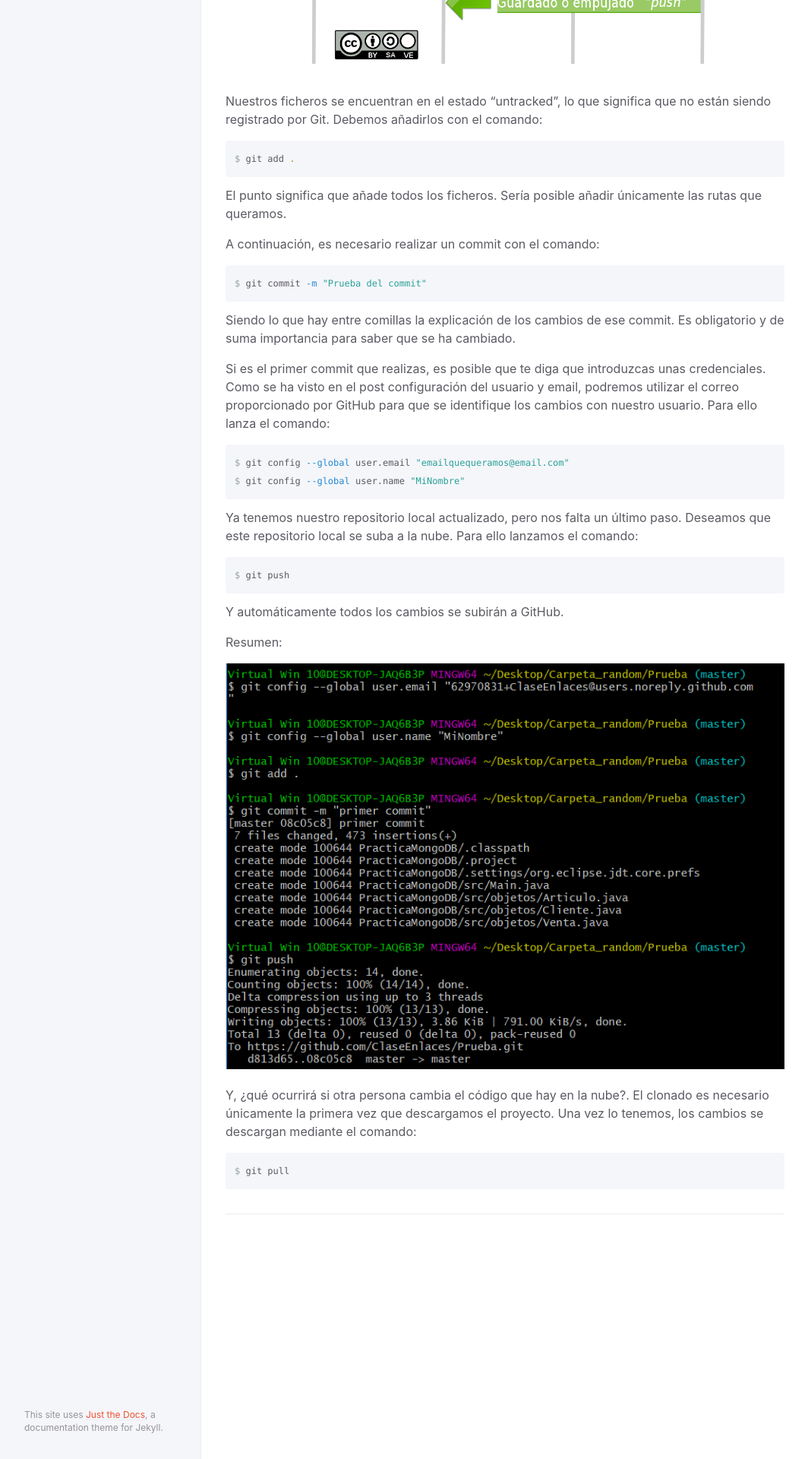
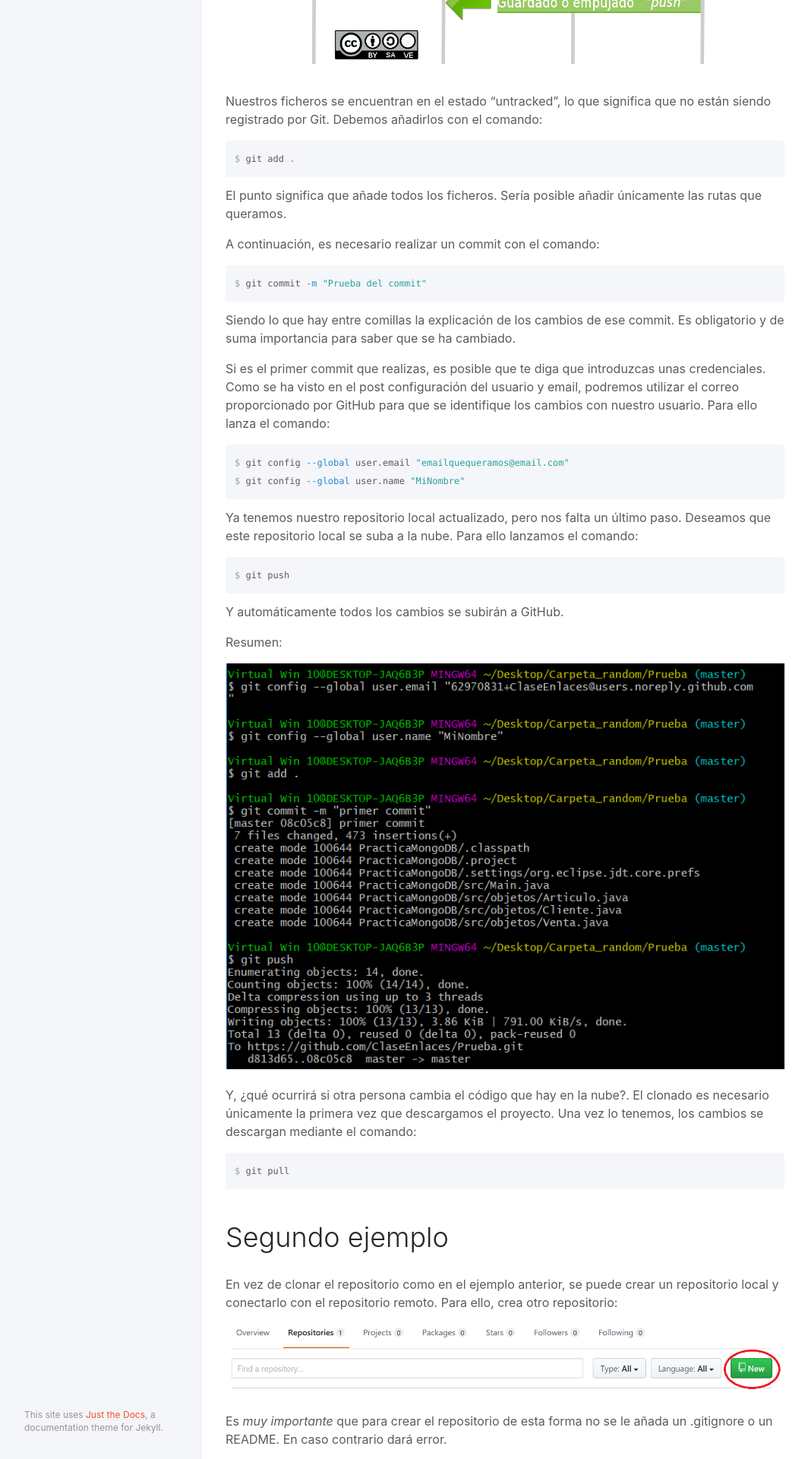
Before and after one commit to Manuel-Ag/Tutorial-Git-GitHub, a Jekyll site: the page built from docs/docs/git_github/2020-03-25-comandos.markdown, in a window 1280 px wide. Shown: the part 3080-5000 px from the top of the page at 76% size, without its empty margins (107-1171 px from the left). Built offline with Jekyll 4.4.1, drawn with Linux system fonts in a browser that asks for light colours.

Commit message:
Post comandos

````diff
--- a/docs/docs/git_github/2020-03-25-comandos.markdown
+++ b/docs/docs/git_github/2020-03-25-comandos.markdown
@@ -93,3 +93,33 @@ Y, ¿qué ocurrirá si otra persona cambia el código que hay en la nube?. El cl
 ```console
 $ git pull
 ```
+
+# Segundo ejemplo
+
+En vez de clonar el repositorio como en el ejemplo anterior, se puede crear un repositorio local y conectarlo con el repositorio remoto. Para ello, crea otro repositorio:
+
+{:refdef: style="text-align: center;"}
+![Imagen]({{ site.baseurl }}/assets/img_post_comandos/img7.png)
+{:refdef}
+
+Es *muy importante* que para crear el repositorio de esta forma no se le añada un .gitignore o un README. En caso contrario dará error.
+
+Una buena guía para esto es la oficial de GitHub: <https://help.github.com/en/enterprise/2.17/user/github/importing-your-projects-to-github/adding-an-existing-project-to-github-using-the-command-line>
+
+Simplemente deberemos de seguir la guía que se nos muestra:
+
+{:refdef: style="text-align: center;"}
+![Imagen]({{ site.baseurl }}/assets/img_post_comandos/img8.png)
+{:refdef}
+
+En la ruta de un nuevo proyecto **sin repositorio** hacemos click derecho y Git Bash Here. Lanzamos el comando:
+```console
+$ git init
+```
+Observa como se ha creado la carpeta oculta .git. Ya tenemos un repositorio. Únicamente deberemos lanzar los comandos de git add . y git commit descritos anteriormente. Lo diferente viene cuando queremos subir este código a GitHub. Para ello se deberá especificar cual es el proyecto donde guardar este código:
+```console
+$ git remote add origin *URL*
+$ git remote -v
+$ git push origin master
+```
+Donde URL es la URL del repositorio (recuerda el ejemplo anterior).
````
Also changed, not shown: docs/assets/img_post_comandos/img7.png (added), docs/assets/img_post_comandos/img8.png (added).
